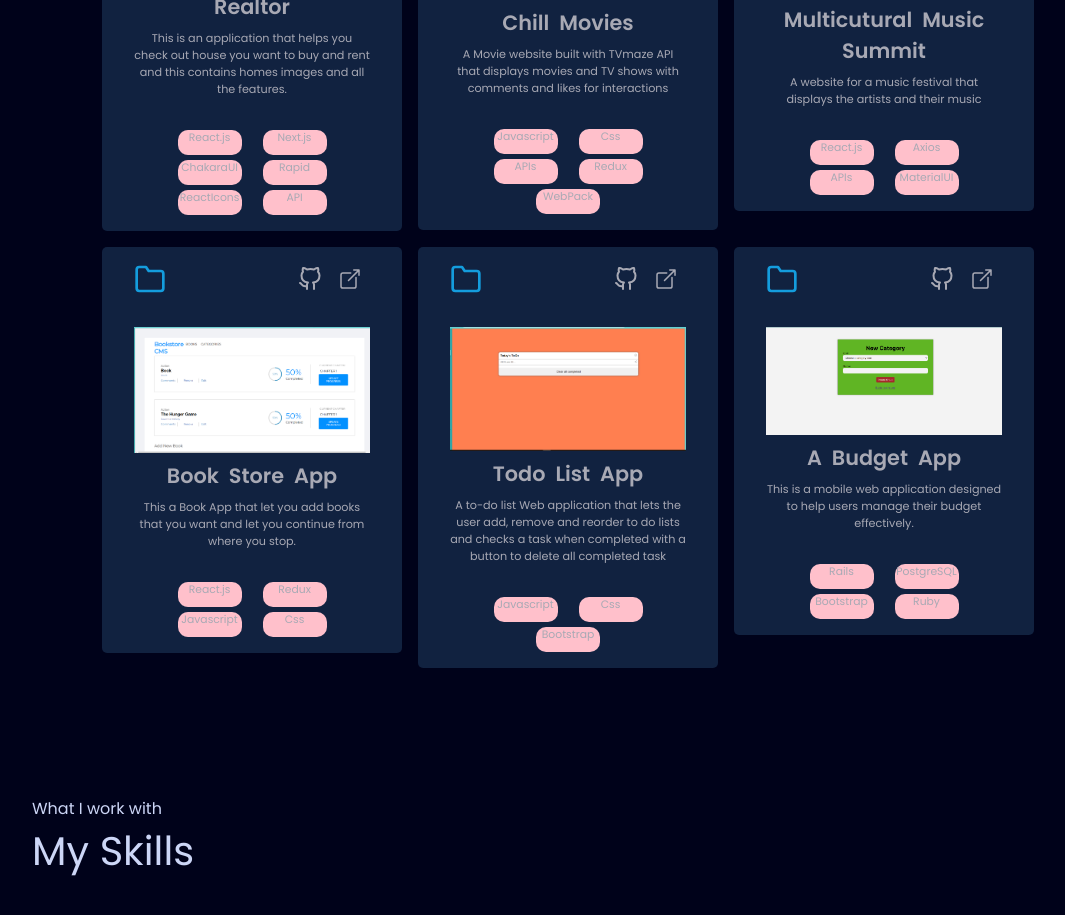
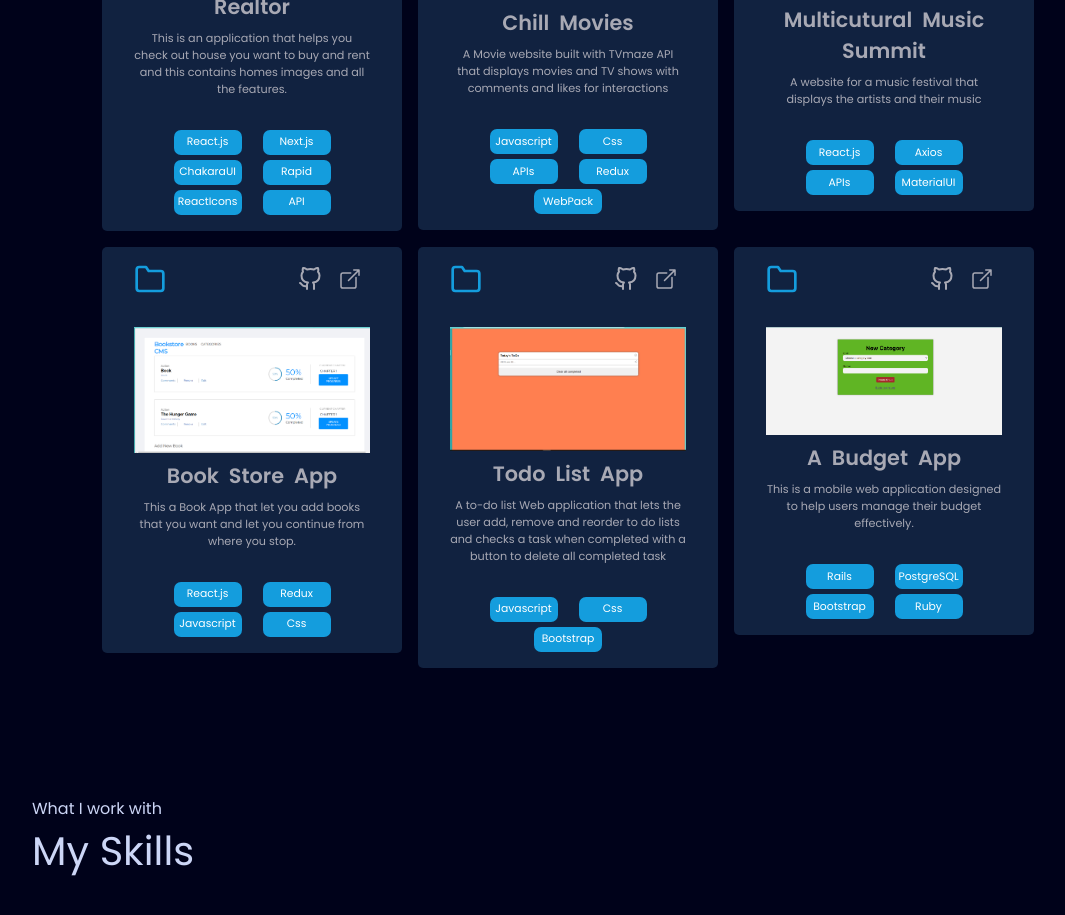
Before and after one commit to Maxwell011/my-new-portfolio, a React (Vite) app: page / in a window 1280 px wide. Shown: the part 1200-2115 px from the top of the page, without its empty margins (72-1137 px from the left). Built offline with nearby package versions, Linux system fonts and the light colour scheme.

Commit message:
Update styles for Works.css

```diff
--- a/src/styles/Works.css
+++ b/src/styles/Works.css
@@ -111,11 +111,15 @@
 .bottom-work small {
   margin: 0 0.5rem;
   font-size: 60%;
-	height: 25px;
-  width: 64px;
-  background: pink;
-	border-radius: 10px;
-
+  height: 25px;
+  width: 68px;
+  background: #149ddd;
+  color: #fff;
+  border-radius: 7px;
+  display: flex;
+  justify-content: center;
+  align-items: center;
+  padding: 10px;
 }
 
 /* Media Queries */
```
